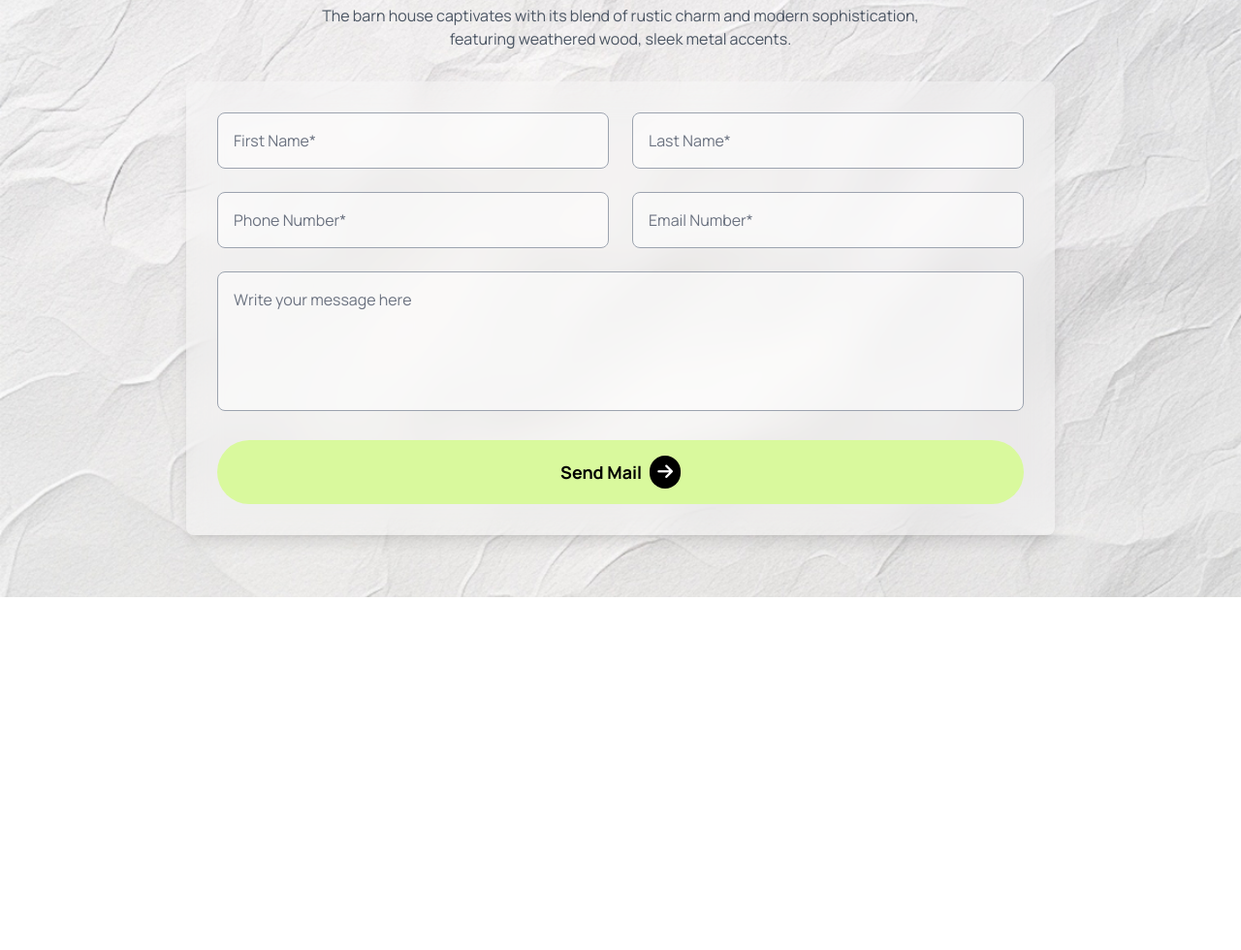
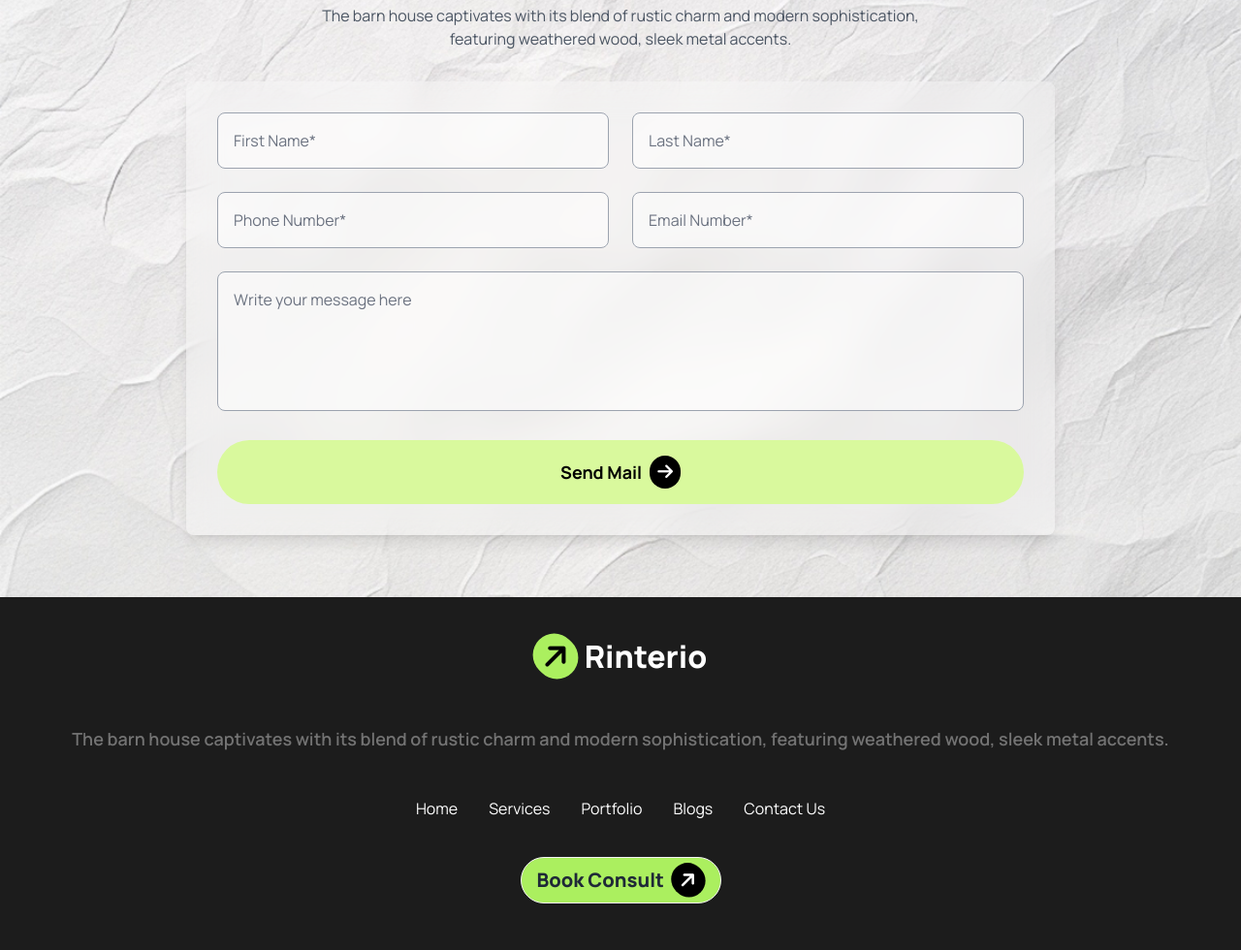
Before and after one commit to H-Shahriar/Rinterio_Landing_Page, a plain HTML site: page index.html in a window 1280 px wide. Shown: the part 3269-4249 px from the top of the page at 97% size. Before the commit the page ends 3885 px from the top, so only its background shows below. Drawn offline with nearby package versions, Linux system fonts and the light colour scheme.

Commit message:
added footer section

```diff
--- a/index.html
+++ b/index.html
@@ -402,8 +402,41 @@
         </div>
       </div>
     </section>
+    </main>
+    <footer class="footer footer-center bg-[#1C1C1C] text-base-content">
+      <div class="container max-auto py-9 space-y-5 text-center">
+        <a class="btn btn-ghost text-[32px] text-white font-extrabold">
+          <i class="fa-solid fa-arrow-right p-2 rounded-[32px] text-black bg-[#ABEF5F] -rotate-45"></i>Rinterio
+        </a>
+        <p class="text-[#737373] font-semibold text-lg py-5">
+          The barn house captivates with its blend of rustic charm and modern sophistication, featuring weathered wood, sleek metal accents.
+        </p>
+        <!-- Navigation Links -->
+        <div class="flex flex-col lg:flex-row justify-center lg:space-x-8 space-y-5 lg:space-y-0 items-center">
+          <ul class="text-[16px] text-white">
+            <li><a href="#" class="hover:text-gray-400">Home</a></li>
+          </ul>
+          <ul class="text-[16px] text-white">
+            <li><a href="#" class="hover:text-gray-400">Services</a></li>
+          </ul>
+          <ul class="text-[16px] text-white">
+            <li><a href="#" class="hover:text-gray-400">Portfolio</a></li>
+          </ul>
+          <ul class="text-[16px] text-white">
+            <li><a href="#" class="hover:text-gray-400">Blogs</a></li>
+          </ul>
+          <ul class="text-[16px] text-white">
+            <li><a href="#" class="hover:text-gray-400">Contact Us</a></li>
+          </ul>
+        </div>
+        <div class="py-3">
+          <a class="btn bg-[#ABEF5F] rounded-[32px] font-extrabold text-xl lg:inline-flex">
+            Book Consult
+            <i class="fa-solid fa-arrow-right p-2 rounded-[32px] bg-black -rotate-45" style="color: #ffffff;"></i>
+          </a>
+        </div>
+      </div>
+    </footer>
 
-
-    </main>
 </body>
 </html>
```
